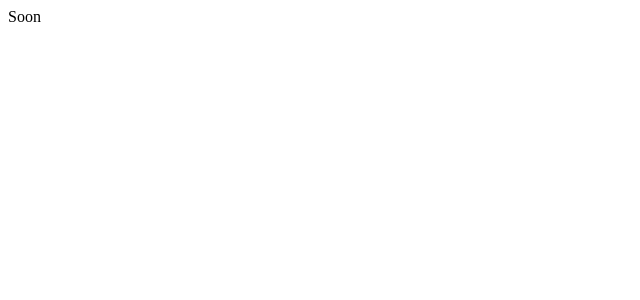
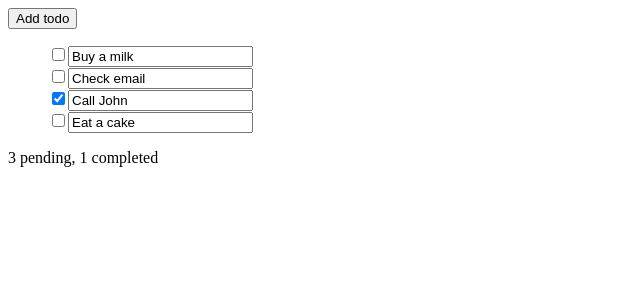
Before and after one commit to yurimikushov/react-mst-todo, a React (Create React App) app: page / in a window 1280 px wide. Shown: the top 300 px of the page, without its empty margins (0-640 px from the left). Built offline with nearby package versions, Linux system fonts and the light colour scheme.

Commit message:
feat: added implementation carcase

```diff
--- a/package.json
+++ b/package.json
@@ -8,6 +8,10 @@
     "eject": "react-scripts eject"
   },
   "dependencies": {
+    "mobx": "^6.1.8",
+    "mobx-react-lite": "^3.2.0",
+    "mobx-state-tree": "^5.0.1",
+    "nanoid": "^3.1.20",
     "react": "^17.0.1",
     "react-dom": "^17.0.1"
   },
--- a/src/App.js
+++ /dev/null
@@ -1,5 +0,0 @@
-import React from 'react'
-
-const App = () => <div>Soon</div>
-
-export default App
--- /dev/null
+++ b/src/App.jsx
@@ -0,0 +1,24 @@
+import React from 'react'
+import { values } from 'mobx'
+import { observer } from 'mobx-react-lite'
+import { useStore } from './store'
+import AddTodoForm from './components/AddTodoForm'
+import TodoItems from './components/TodoItems'
+import TodoCounter from './components/TodoCounter'
+
+const App = () => {
+  const { todos, addTodo, pendingCount, completedCount } = useStore()
+
+  return (
+    <>
+      <AddTodoForm addTodo={addTodo} />
+      <TodoItems todos={values(todos)} />
+      <TodoCounter
+        pendingCount={pendingCount}
+        completedCount={completedCount}
+      />
+    </>
+  )
+}
+
+export default observer(App)
--- /dev/null
+++ b/src/components/AddTodoForm.jsx
@@ -0,0 +1,27 @@
+import React from 'react'
+import PropTypes from 'prop-types'
+
+const AddTodoForm = ({ addTodo }) => {
+  const addTodoHandler = (e) => {
+    e.preventDefault()
+    addTodo()
+  }
+
+  return (
+    <form className='add-todo-form'>
+      <button
+        className='add-todo-form__add-btn'
+        type='submit'
+        onClick={addTodoHandler}
+      >
+        Add todo
+      </button>
+    </form>
+  )
+}
+
+AddTodoForm.propTypes = {
+  addTodo: PropTypes.func.isRequired,
+}
+
+export default AddTodoForm
--- /dev/null
+++ b/src/components/TodoCounter.jsx
@@ -0,0 +1,15 @@
+import React from 'react'
+import PropTypes from 'prop-types'
+
+const TodoCounter = ({ pendingCount, completedCount }) => (
+  <div className='todo-totals'>
+    {pendingCount} pending, {completedCount} completed
+  </div>
+)
+
+TodoCounter.propTypes = {
+  pendingCount: PropTypes.number.isRequired,
+  completedCount: PropTypes.number.isRequired,
+}
+
+export default TodoCounter
--- /dev/null
+++ b/src/components/TodoItem.jsx
@@ -0,0 +1,27 @@
+import React from 'react'
+import PropTypes from 'prop-types'
+import { observer } from 'mobx-react-lite'
+
+const TodoItem = ({ todo }) => (
+  <li className='todo-item'>
+    <input
+      className='todo-item__done'
+      type='checkbox'
+      checked={todo.done}
+      onChange={() => todo.toggle()}
+    />
+    <input
+      className='todo-item__name'
+      type='text'
+      value={todo.name}
+      placeholder='Type a todo'
+      onChange={(e) => todo.setName(e.target.value)}
+    />
+  </li>
+)
+
+TodoItem.propTypes = {
+  todo: PropTypes.object.isRequired,
+}
+
+export default observer(TodoItem)
--- /dev/null
+++ b/src/components/TodoItems.jsx
@@ -0,0 +1,17 @@
+import React from 'react'
+import PropTypes from 'prop-types'
+import TodoItem from './TodoItem'
+
+const TodoItems = ({ todos }) => (
+  <ul className='todo-items' style={{ listStyle: 'none' }}>
+    {todos.map((todo, id) => (
+      <TodoItem key={id} todo={todo} />
+    ))}
+  </ul>
+)
+
+TodoItems.propTypes = {
+  todos: PropTypes.array.isRequired,
+}
+
+export default TodoItems
--- a/src/index.js
+++ b/src/index.js
@@ -1,10 +1,13 @@
 import React from 'react'
 import ReactDOM from 'react-dom'
+import { StoreProvider } from './store'
 import App from './App'
 
 ReactDOM.render(
   <React.StrictMode>
-    <App />
+    <StoreProvider>
+      <App />
+    </StoreProvider>
   </React.StrictMode>,
   document.querySelector('.app')
 )
--- /dev/null
+++ b/src/store/Root.js
@@ -0,0 +1,29 @@
+import { types } from 'mobx-state-tree'
+import { values } from 'mobx'
+import { nanoid } from 'nanoid'
+import { Todo } from './Todo'
+
+const RootStore = types
+  .model({
+    todos: types.map(Todo),
+  })
+  .views((self) => ({
+    get pendingCount() {
+      return values(self.todos).filter((todo) => !todo.done).length
+    },
+    get completedCount() {
+      return values(self.todos).filter((todo) => todo.done).length
+    },
+    getTodosWhereDoneIs(done) {
+      return values(self.todos).filter((todo) => todo.done === done)
+    },
+  }))
+  .actions((self) => {
+    const addTodo = (name = '') => {
+      self.todos.set(nanoid(), Todo.create({ name }))
+    }
+
+    return { addTodo }
+  })
+
+export { RootStore }
--- /dev/null
+++ b/src/store/StoreProvider.jsx
@@ -0,0 +1,42 @@
+import React, { createContext, useContext } from 'react'
+import PropTypes from 'prop-types'
+import { nanoid } from 'nanoid'
+import { RootStore } from './Root'
+
+const store = RootStore.create({
+  todos: {
+    [nanoid()]: {
+      name: 'Buy a milk',
+      done: false,
+    },
+    [nanoid()]: {
+      name: 'Check email',
+      done: false,
+    },
+    [nanoid()]: {
+      name: 'Call John',
+      done: true,
+    },
+    [nanoid()]: {
+      name: 'Eat a cake',
+      done: false,
+    },
+  },
+})
+
+const StoreContext = createContext()
+
+const StoreProvider = ({ children }) => (
+  <StoreContext.Provider value={store}>{children}</StoreContext.Provider>
+)
+
+StoreProvider.propTypes = {
+  children: PropTypes.oneOfType([
+    PropTypes.element.isRequired,
+    PropTypes.arrayOf(PropTypes.element).isRequired,
+  ]),
+}
+
+const useStore = () => useContext(StoreContext)
+
+export { StoreProvider, useStore }
--- /dev/null
+++ b/src/store/Todo.js
@@ -0,0 +1,23 @@
+import { types } from 'mobx-state-tree'
+
+const Todo = types
+  .model({
+    name: types.optional(types.string, ''),
+    done: types.optional(types.boolean, false),
+  })
+  .actions((self) => {
+    const setName = (newName) => {
+      self.name = newName
+    }
+
+    const toggle = () => {
+      self.done = !self.done
+    }
+
+    return {
+      setName,
+      toggle,
+    }
+  })
+
+export { Todo }
--- /dev/null
+++ b/src/store/index.js
@@ -0,0 +1 @@
+export { StoreProvider, useStore } from './StoreProvider'
```
Also changed, not shown: 1 other file (tests, documents, lock files or other folders).
